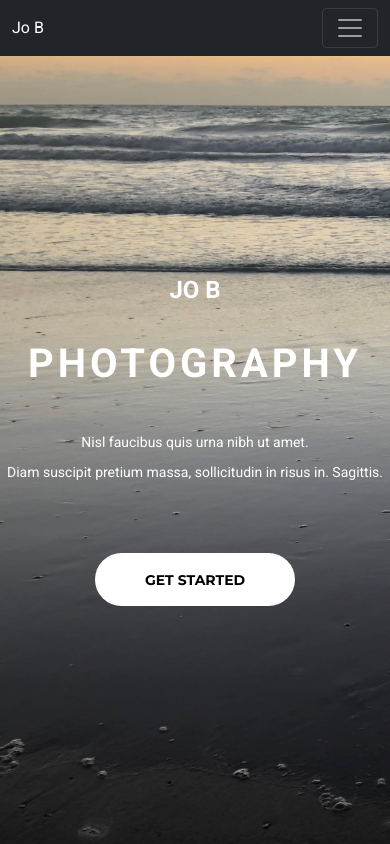
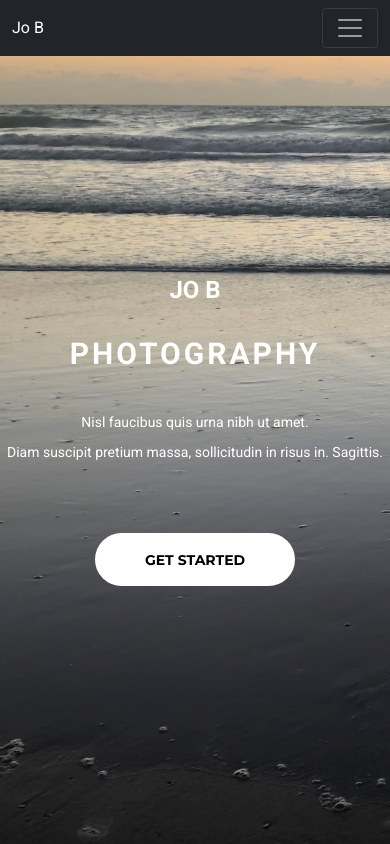
Before and after one commit to Josie-101/Project-Portfolio, a plain HTML site: page index.html in a window 390 px wide. Shown: the top 844 px of the page. Drawn offline with nearby package versions, Linux system fonts and the light colour scheme.

Commit message:
Modified homepage H1 resposiveness

```diff
--- a/Styles/Portfolio.css
+++ b/Styles/Portfolio.css
@@ -159,16 +159,15 @@ h5 {
     padding-right: 5px;
     text-align: center;
   }
-}
 
   @media (max-width: 576px) {
   .main h1 {
-    font-size: 40px;
+    font-size: 30px;
     margin-bottom: 10px;
-    padding-top: 10px;
-    padding-bottom: 10px;
+    padding-top: 0px;
+    padding-bottom: 0px;
   }
-
+}
 
   .main p {
       font-weight: normal;
--- a/index.html
+++ b/index.html
@@ -53,7 +53,7 @@
       </div>
     </nav>
     <div class="main">   <h2>Jo B</h2>
-    <h1>Photography</h1>
+    <h1 class="home-title">Photography</h1>
     <p>Nisl faucibus quis urna nibh ut amet.
         <br/>
         Diam suscipit pretium massa, sollicitudin in risus in. Sagittis.</p>
```
